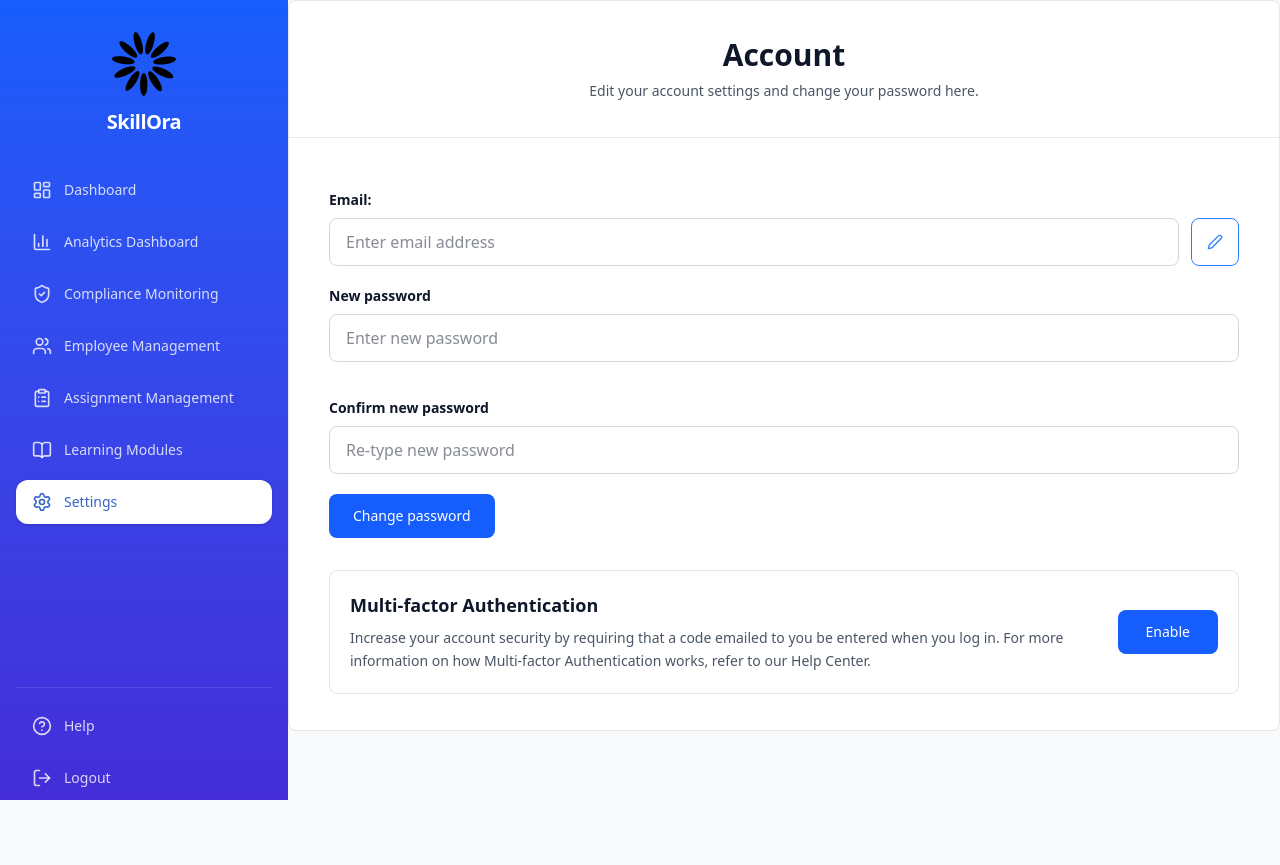
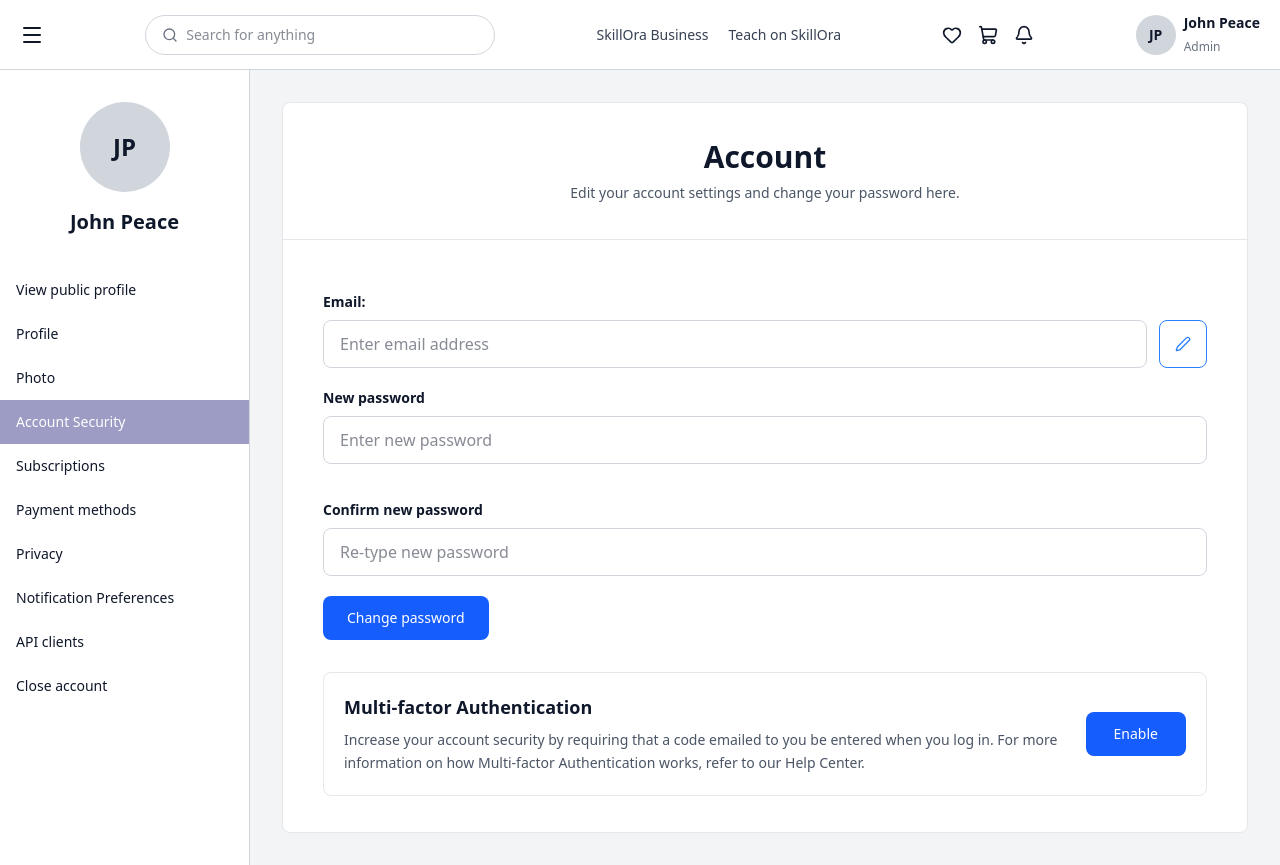
Before and after one commit to iibrahimx/skillora-frontend, a Next.js app: page /settings in a window 1280 px wide. Before the commit the page ends 800 px from the top, so only its background shows below. Built offline with nearby package versions, Linux system fonts and the light colour scheme.

Commit message:
Add custom settings layout with navbar and sidebar

```diff
--- a/src/app/(dash)/layout.tsx
+++ b/src/app/(dash)/layout.tsx
@@ -1,14 +1,37 @@
+"use client";
+
+import { usePathname } from "next/navigation";
 import Sidebar from "@/components/layout/Sidebar/Sidebar";
+import {
+  SettingsNavbar,
+  SettingsSidebar,
+} from "@/components/layout/SettingsLayout";
 
 export default function DashboardLayout({
   children,
 }: {
   children: React.ReactNode;
 }) {
+  const pathname = usePathname();
+  const isSettingsPage = pathname === "/settings";
+
+  if (isSettingsPage) {
+    return (
+      <div className="min-h-screen bg-gray-100">
+        <SettingsNavbar />
+        <div className="flex">
+          <SettingsSidebar />
+          <main className="flex-1 bg-gray-100 p-8 overflow-y-auto">
+            {children}
+          </main>
+        </div>
+      </div>
+    );
+  }
+
   return (
     <div className="flex min-h-screen bg-slate-50">
       <Sidebar />
-
       <main className="flex-1 overflow-y-auto">{children}</main>
     </div>
   );
--- /dev/null
+++ b/src/components/layout/SettingsLayout/SettingsNavbar.tsx
@@ -0,0 +1,47 @@
+"use client";
+
+import { Search, Heart, ShoppingCart, Bell, Menu } from "lucide-react";
+
+export default function SettingsNavbar() {
+  return (
+    <header className="h-[70px] bg-white border-b border-gray-300 flex items-center justify-between px-5">
+      <div className="flex items-center gap-4">
+        <Menu className="w-6 h-6 cursor-pointer" />
+      </div>
+
+      <div className="w-[350px] h-10 border border-gray-300 rounded-full flex items-center px-4 gap-2">
+        <Search className="w-4 h-4 text-gray-500" />
+        <input
+          type="text"
+          placeholder="Search for anything"
+          className="border-none outline-none flex-1 text-sm"
+        />
+      </div>
+
+      <div className="flex gap-5 text-sm">
+        <a href="#" className="text-gray-700 hover:text-blue-600">
+          SkillOra Business
+        </a>
+        <a href="#" className="text-gray-700 hover:text-blue-600">
+          Teach on SkillOra
+        </a>
+      </div>
+
+      <div className="flex gap-4 text-lg cursor-pointer">
+        <Heart className="w-5 h-5" />
+        <ShoppingCart className="w-5 h-5" />
+        <Bell className="w-5 h-5" />
+      </div>
+
+      <div className="flex items-center gap-2">
+        <div className="w-10 h-10 rounded-full bg-gray-300 flex items-center justify-center">
+          <span className="text-sm font-semibold">JP</span>
+        </div>
+        <div>
+          <h4 className="text-sm font-semibold">John Peace</h4>
+          <small className="text-gray-500 text-xs">Admin</small>
+        </div>
+      </div>
+    </header>
+  );
+}
--- /dev/null
+++ b/src/components/layout/SettingsLayout/SettingsSidebar.tsx
@@ -0,0 +1,47 @@
+"use client";
+
+import { useState } from "react";
+
+const menuItems = [
+  "View public profile",
+  "Profile",
+  "Photo",
+  "Account Security",
+  "Subscriptions",
+  "Payment methods",
+  "Privacy",
+  "Notification Preferences",
+  "API clients",
+  "Close account",
+];
+
+export default function SettingsSidebar() {
+  const [activeItem, setActiveItem] = useState("Account Security");
+
+  return (
+    <aside className="w-[250px] bg-white border-r border-gray-300">
+      <div className="text-center py-8 px-5">
+        <div className="w-[90px] h-[90px] rounded-full bg-gray-300 mx-auto mb-4 flex items-center justify-center">
+          <span className="text-2xl font-bold">JP</span>
+        </div>
+        <h3 className="text-xl font-bold">John Peace</h3>
+      </div>
+
+      <ul className="list-none">
+        {menuItems.map((item) => (
+          <li
+            key={item}
+            onClick={() => setActiveItem(item)}
+            className={`px-4 py-3 cursor-pointer text-sm transition-colors ${
+              activeItem === item
+                ? "bg-[#9c9cc5] text-white"
+                : "hover:bg-gray-100"
+            }`}
+          >
+            {item}
+          </li>
+        ))}
+      </ul>
+    </aside>
+  );
+}
--- /dev/null
+++ b/src/components/layout/SettingsLayout/index.ts
@@ -0,0 +1,2 @@
+export { default as SettingsNavbar } from "./SettingsNavbar";
+export { default as SettingsSidebar } from "./SettingsSidebar";
```
